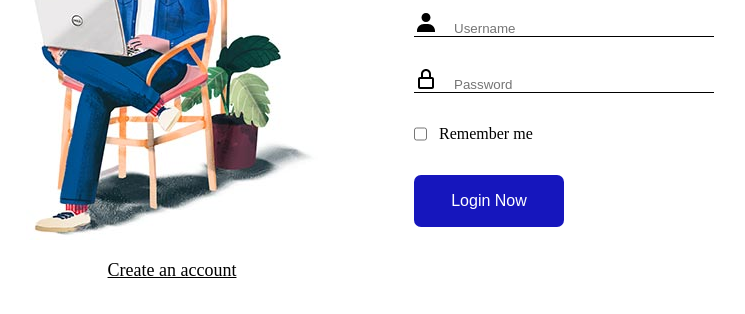
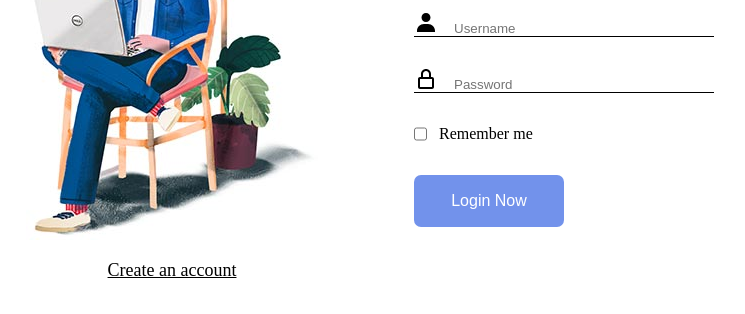
Before and after one commit to favy-codez/Nsonye-ninth-task, a plain HTML site: page index2.html in a window 1280 px wide. Shown: the part 190-504 px from the top of the page, without its empty margins (270-1015 px from the left). Drawn offline with Linux system fonts and the light colour scheme.

Commit message:
added styling

```diff
--- a/css/style2.css
+++ b/css/style2.css
@@ -59,7 +59,7 @@ button{
     font-size: 1rem;
     padding: 17px 0;
     margin: 0 0 1.2rem 0;
-    background-color: rgb(22, 22, 189);
+    background-color: rgb(114, 146, 235);
     color: #fff;
     border: none;
     border-radius: 7px;
@@ -81,3 +81,5 @@ a{
 #member{
     text-align: center;
 }
+
+/* media query */
```
